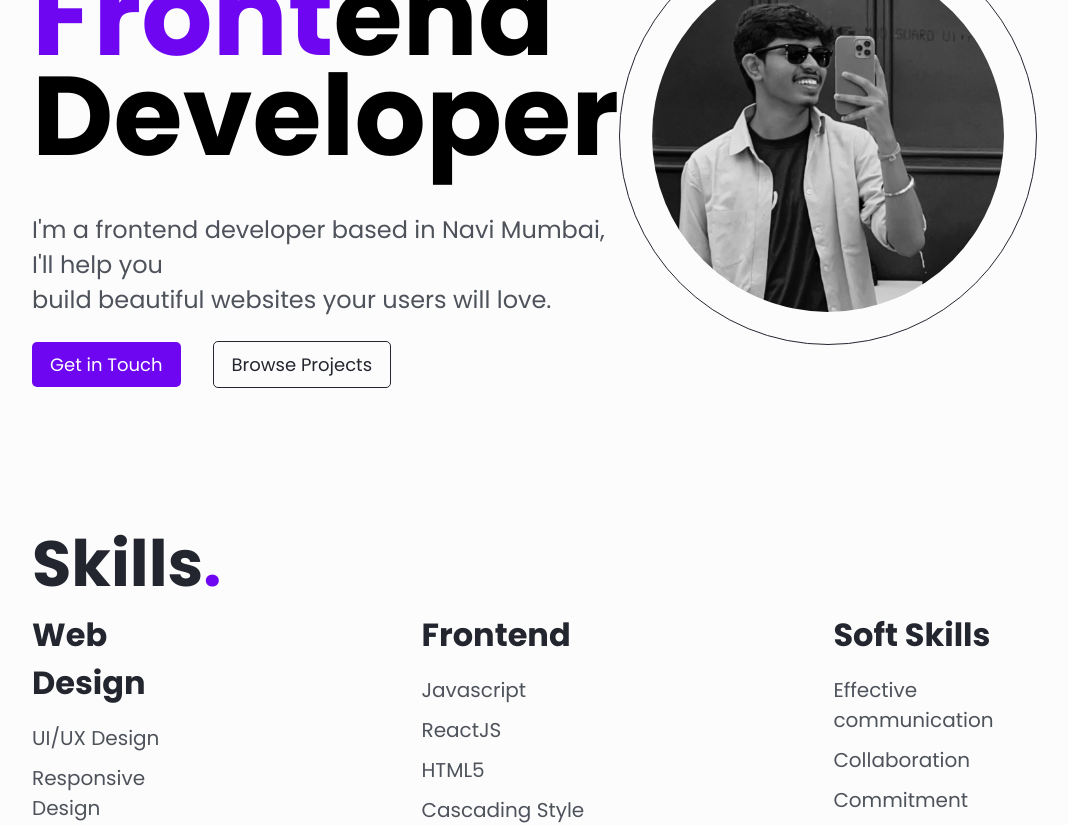
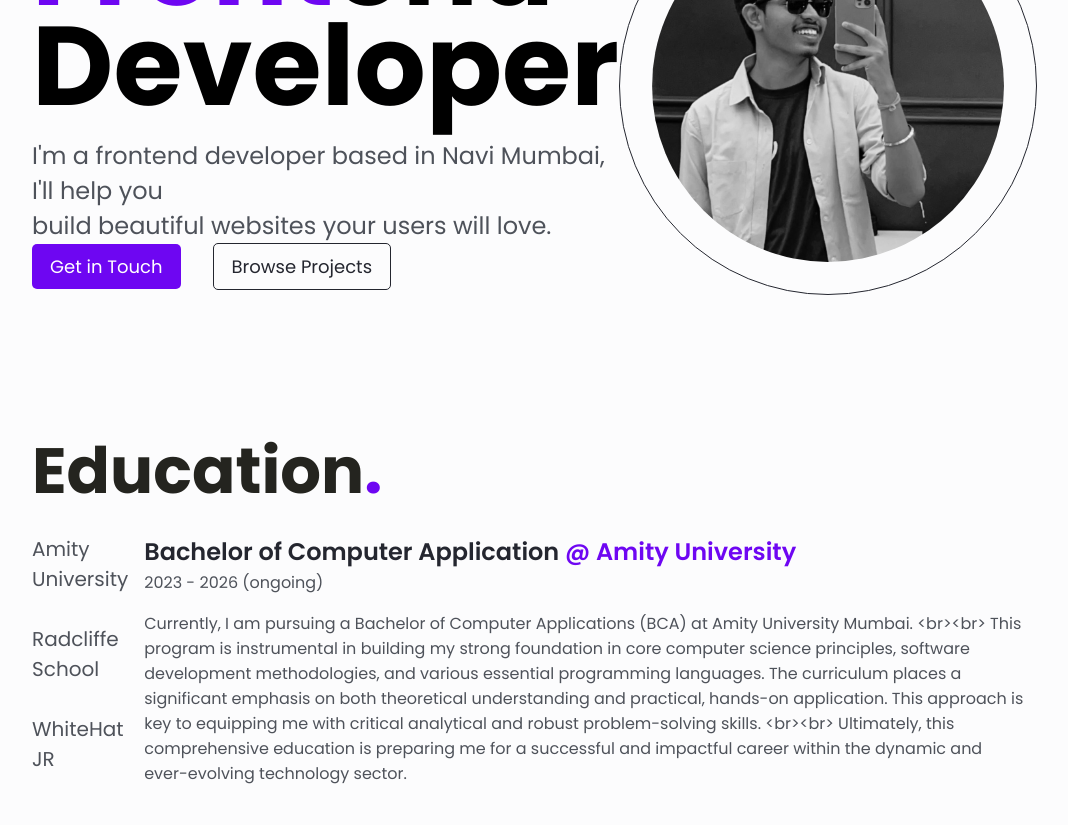
Before and after one commit to Hellacious1702/portfolio, a React (Vite) app: page / in a window 1280 px wide. Shown: the part 280-1105 px from the top of the page, without its empty margins (112-1180 px from the left). Built offline with nearby package versions, Linux system fonts and the light colour scheme.

Commit message:
Added a new section to the homepage - education section

```diff
--- /dev/null
+++ b/src/Components/Home/Section2.css
@@ -0,0 +1,48 @@
+.MainSection2Wrapper{
+    display: flex;
+    text-align: left;
+    flex-direction: column;
+    padding: 4em 8rem;
+}
+
+.MainSection2Wrapper h3{
+    font-size: 4em;
+    margin: 0;
+    color: #24241f;
+}
+
+.MainSection2Wrapper h3 span{
+    color: #6E06F2;
+}
+
+.EducationWrapper{
+    display: flex;
+    justify-content: space-between;
+    gap: 1em;
+    flex: 1 2;
+    margin-top: 1em;
+}
+
+.EducationInfoWrapper{
+    max-width: 1000px;
+}
+
+.EducationHeaderUL{
+    list-style: none;
+    margin: 0;
+    padding: 0;
+    font-size: 1.25em;
+    color: #4E525A;
+    display: flex;
+    flex-direction: column;
+    gap: 1.5em;
+    font-weight: 400;
+}
+
+.EducationHeaderLI{
+    cursor: pointer;
+}
+
+#Active{
+    color: #6E06F2;
+}
--- /dev/null
+++ b/src/Components/Home/Section2.jsx
@@ -0,0 +1,46 @@
+import React, {useState } from 'react'
+import "./Section2.css"
+import InfoCard from '../SpecialComponents/InfoCard';
+
+const Section2 = () => {
+
+    const Education = ["Amity University" , "Radcliffe School" , "WhiteHat JR"]
+
+    const [compState , setCompState] = useState("Amity University");
+    const [catState , setCatState] = useState("AmityUniversity");
+
+    function handleListClick(element)
+    {
+        setCompState(element);
+        setCatState(element.replaceAll(" ", ""))
+    }
+
+  return (
+    <>
+        <div className="MainSection2Wrapper">
+            <h3>Education<span>.</span></h3>
+
+            <div className="EducationWrapper">
+                <div className="EducationHeaderWrapper">
+                    <ul className='EducationHeaderUL'>
+                        {Education.map((element,index) =>
+                            <li className="EducationHeaderLI"key={index} onClick={() => handleListClick(element)}>
+                                {element}
+                            </li>
+                        )}
+                    </ul>
+                </div>
+
+                <div className="EducationInfoWrapper">
+                        <InfoCard Comp={compState} Cat={catState} />
+                </div>
+            </div>
+
+
+
+        </div>
+    </>
+  )
+}
+
+export default Section2
--- a/src/Components/Home/Section3.css
+++ b/src/Components/Home/Section3.css
@@ -21,18 +21,18 @@
     color: #24262f;
 }
 
-ul{
+.section3ul{
     list-style-type: none;
     padding: 0;
 }
 
-li{
+.section3li{
     font-size: 1.25em;
     margin-bottom: .5em;
     color: #4E525A;
 }
 
-li:hover{
+.section3li:hover{
     color: #6E06F2;
 }
 
--- a/src/Components/Home/Section3.jsx
+++ b/src/Components/Home/Section3.jsx
@@ -16,22 +16,22 @@ const Section3 = () => {
 
                 <div className="Skills">
                     <h4>Web Design</h4>
-                    <ul>
-                        {WebDesign.map((element,index) => <li key={index}>{element}</li>)}
+                    <ul className='section3ul'>
+                        {WebDesign.map((element,index) => <li  className='section3li' key={index}>{element}</li>)}
                     </ul>
                 </div>
 
                 <div className="Skills">
                     <h4>Frontend</h4>
-                    <ul>
-                        {Frontend.map((element,index) => <li key={index}>{element}</li>)}
+                    <ul className='section3ul'>
+                        {Frontend.map((element,index) => <li className='section3li' key={index}>{element}</li>)}
                     </ul>
                 </div>
 
                 <div className="Skills">
                     <h4>Soft Skills</h4>
-                    <ul>
-                        {SoftSkills.map((element,index) => <li key={index}>{element}</li>)}
+                    <ul className='section3ul'>
+                        {SoftSkills.map((element,index) => <li className='section3li' key={index}>{element}</li>)}
                     </ul>
                 </div>
             </div>
--- /dev/null
+++ b/src/Components/SpecialComponents/InfoCard.css
@@ -0,0 +1,36 @@
+.InfoWrapper{
+    display: flex;
+    flex-direction: column;
+
+}
+
+.InfoWrapper-header{
+    display: flex;
+    flex-direction: column;
+    gap: .1em;
+    margin-bottom: 1em;
+}
+
+.InfoWrapper-header h5 , p{
+    margin: 0;
+}
+
+.InfoWrapper-header h5 span{
+    color: #6E06F2;
+}
+
+.InfoWrapper-header h5{
+    font-weight: 600;
+    font-size: 1.5em;
+    color: #24262f;
+}
+
+.InfoWrapper-header p{
+    color: #4E525A;
+}
+
+#infoDetails{
+    color: #4E525A;
+    font-weight: 400;
+    font-size: 1em;
+}
--- /dev/null
+++ b/src/Components/SpecialComponents/InfoCard.jsx
@@ -0,0 +1,50 @@
+import React, { useEffect, useState } from 'react'
+import "./InfoCard.css"
+
+const InfoCard = (props) => {
+
+    const [details , setDetails] = useState();
+
+    useEffect(() => {
+        setDetails(props.Cat);
+    }, [props.Cat])
+
+    let Course = "";
+    let Tenure = "";
+    let CourseDetails = "";
+
+    if(details == "AmityUniversity")
+    {
+        Course = "Bachelor of Computer Application"
+        Tenure = "2023 - 2026 (ongoing)"
+        CourseDetails = "Currently, I am pursuing a Bachelor of Computer Applications (BCA) at Amity University Mumbai. <br><br> This program is instrumental in building my strong foundation in core computer science principles, software development methodologies, and various essential programming languages. The curriculum places a significant emphasis on both theoretical understanding and practical, hands-on application. This approach is key to equipping me with critical analytical and robust problem-solving skills. <br><br> Ultimately, this comprehensive education is preparing me for a successful and impactful career within the dynamic and ever-evolving technology sector."
+
+    }else if(details == "RadcliffeSchool")
+    {
+        Course = "CBSE Student"
+        Tenure = "2019 - 2022 (Passed out)"
+        CourseDetails = "Successfully completed my secondary and higher secondary education at Radcliffe School, achieving 80.16% in my 10th-grade board examinations and 76.8% in my 12th-grade board examinations. My tenure at the school fostered comprehensive academic growth and the development of essential foundational skills, preparing me for higher education and future challenges."
+
+    }else if(details == "WhiteHatJR")
+    {
+        Course = "JavaScript Web Application Design"
+        Tenure = "2020"
+        CourseDetails = "Completed a comprehensive program in Application Design and Development for Basic and Foundation of JavaScript, earning certification as a Certified Web Game Developer. This course provided fundamental skills in JavaScript programming and logical thinking, directly applicable to creating interactive web-based applications and games."
+    }
+
+
+  return (
+    <>
+
+        <div className="InfoWrapper">
+            <div className="InfoWrapper-header">
+                <h5>{Course}<span> @ {props.Comp}</span></h5>
+                <p id='InfoDate'>{Tenure}</p>
+            </div>
+            <p id='infoDetails'>{CourseDetails}</p>
+        </div>
+    </>
+  )
+}
+
+export default InfoCard
--- a/src/HomePage.jsx
+++ b/src/HomePage.jsx
@@ -2,11 +2,13 @@ import React from 'react'
 import Section1 from './Components/Home/Section1'
 import Section4 from './Components/Home/Section4'
 import Section3 from './Components/Home/Section3'
+import Section2 from './Components/Home/Section2'
 
 const HomePage = () => {
   return (
     <>
     <Section1/>
+    <Section2/>
     <Section3/>
     <Section4/>
     </>
```
